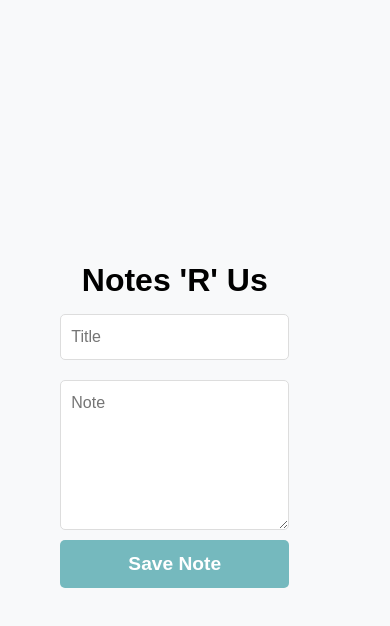
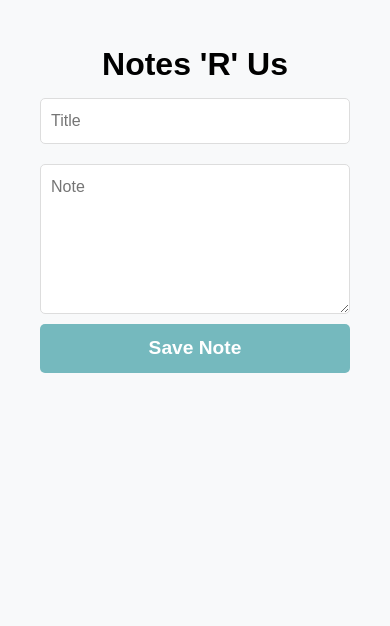
Before and after one commit to lawlawson/notes-app, a website: page public/index.html in a window 390 px wide. Drawn offline with Linux system fonts and the light colour scheme; no server answers; a web font is replaced by a local one.

Commit message:
changed view to single layout

```diff
--- a/notes.json
+++ b/notes.json
@@ -8,10 +8,5 @@
     "id": 1740590792907,
     "title": "Test 2",
     "content": "Second test This is just a test...osdjfowfonoovnodnvnodsovndosvoidsovnoidsovndoisvnoidsnvinosdinvoinsdoinvoinoivnsdov"
-  },
-  {
-    "id": 1740954030344,
-    "title": "Test 3",
-    "content": "werewrewr"
   }
 ]
--- a/public/styles.css
+++ b/public/styles.css
@@ -3,14 +3,11 @@ body {
   background: #f8f9fa;
   padding: 20px;
   font-family: 'Happy Monkey', sans-serif;
-  display: flex;
-  justify-content: center;
-  align-items: center;
-  height: 100vh;
+  /* display: flex; */
 }
 
 .container {
-  flex: 0 0 30%;
+  /* flex: 0 0 70%; */
   max-width: 800px;
   margin: 0 auto;
   padding: 20px;
@@ -22,7 +19,7 @@ body {
   margin: 50px auto;
 }
 
-.list-container ul {
+.list-container ul li {
   margin: 50px 0;
 }
 
@@ -90,3 +87,15 @@ li button {
 li button:hover {
   background: darkred;
 }
+
+@media (max-width: 768px) {
+  body {
+    flex-direction: column;
+    align-items: center;
+  }
+
+  .container,
+  .list-container {
+    flex: 1 1 100%;
+  }
+}
```
